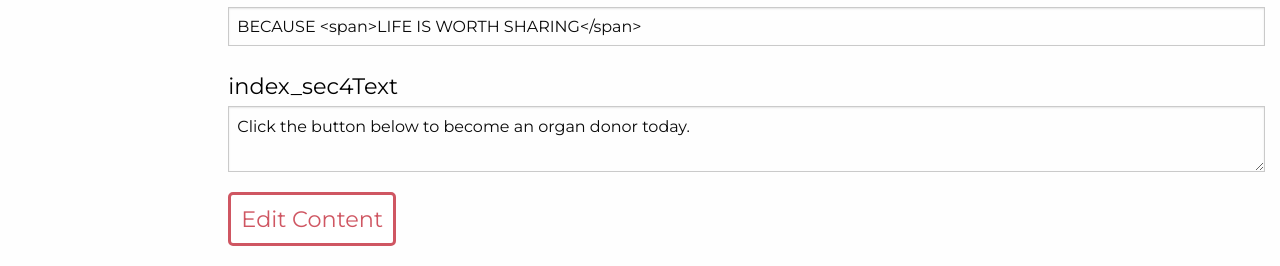
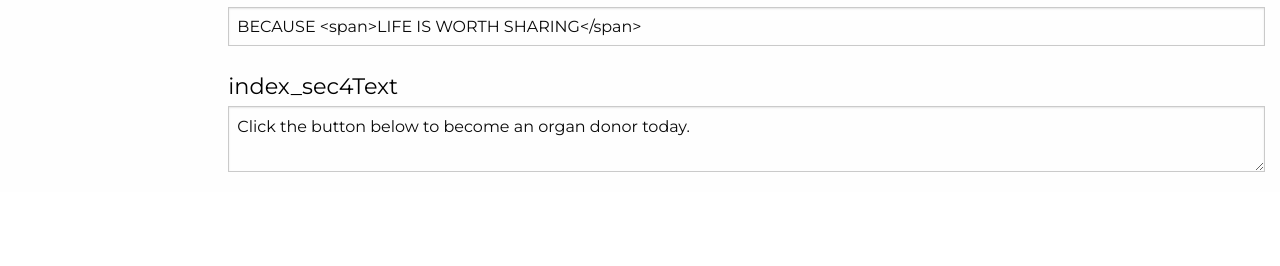
Before and after one commit to JustinWestMusic/LifeIsWorthSharing, a PHP site: page /admin/admin_editContent.php in a window 1280 px wide. Shown: the part 1023-1289 px from the top of the page. After the commit the page ends 1195 px from the top, so only its background shows below. Run offline with PHP 8.4, Linux system fonts and the light colour scheme; a user stored in the database is signed in; data comes from the database, SQL or seed files in the repository.

Commit message:
Add files via upload

```diff
--- a/admin/admin_editContent.php
+++ b/admin/admin_editContent.php
@@ -45,9 +45,11 @@
       $id=1;
       single_edit($tbl, $col, $id);
 
+      //echo "<input type=\"submit\" value=\"Edit Content\">";
+
   ?>
 
-  <input type="submit" value="Edit Content">
+
   </div>
 
   </section>
```
